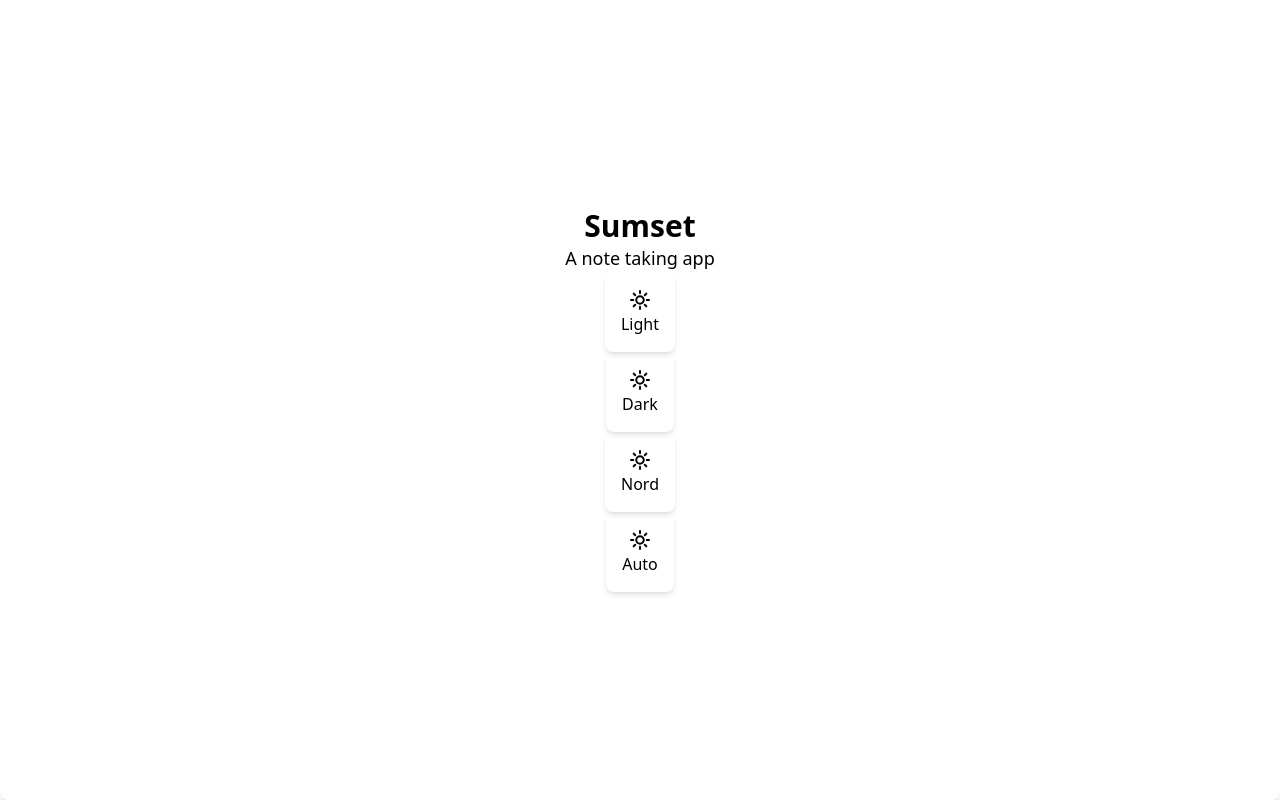
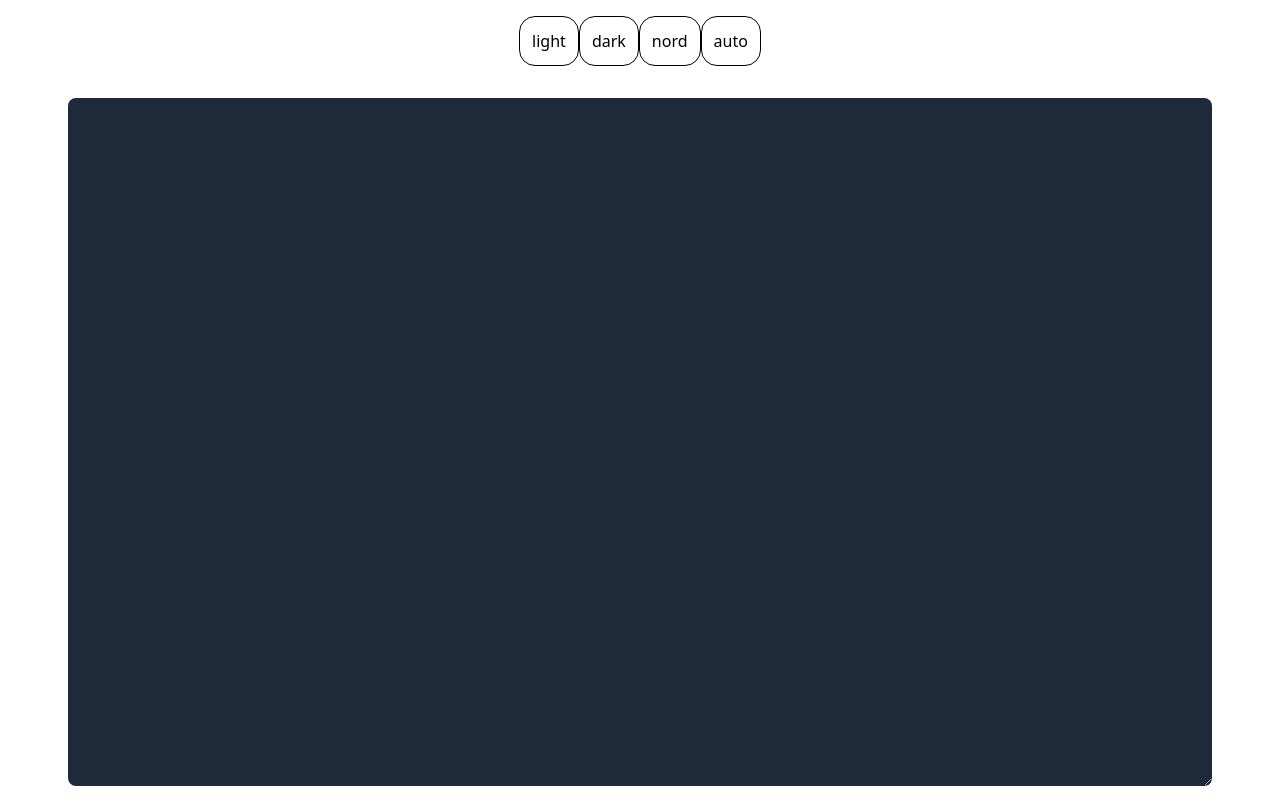
Before and after one commit to SumirSeth/sumset, a Nuxt app: page / in a window 1280 px wide. Built offline with nearby package versions, Linux system fonts and the light colour scheme.

Commit message:
feat: enhance theme handling with layout updates and new theme options

```diff
--- a/app.vue
+++ b/app.vue
@@ -1,5 +1,13 @@
 <template>
   <div>
-    <NuxtPage />
+    <NuxtLayout>
+      <NuxtPage />
+    </NuxtLayout>
   </div>
 </template>
+
+<script setup lang="ts">
+try {
+  document.documentElement.classList.remove('no-theme-transition');
+} catch (e) {}
+</script>
--- a/assets/css/main.css
+++ b/assets/css/main.css
@@ -2,8 +2,14 @@
 @custom-variant dark (&:where([data-theme=dark], [data-theme=dark] *));
 @custom-variant nord (&:where([data-theme=nord], [data-theme=nord] *));
 
+
+html.no-theme-transition *,
+html.no-theme-transition {
+  transition: none !important;
+}
+
 .theme-box {
-    @apply p-4 rounded-lg shadow-md;
+    @apply transition-all duration-500 ease-in-out;
   }
 
   [data-theme="dark"] .theme-box {
@@ -13,3 +19,7 @@
   [data-theme="nord"] .theme-box {
     @apply bg-[#2E3440] text-[#D8DEE9];
   }
+
+  [data-theme="light"] .theme-box {
+    @apply bg-white text-black;
+  }
--- /dev/null
+++ b/layouts/default.vue
@@ -0,0 +1,32 @@
+<template>
+  <div class="theme-box min-h-screen flex flex-col bg-white">
+    <div class="menu flex flex-row items-center justify-center p-4">
+      <button class="p-3 border rounded-2xl" @click="setTheme('light')">
+        light
+      </button>
+
+      <button class="p-3 border rounded-2xl" @click="setTheme('dark')">
+        dark
+      </button>
+
+      <button class="p-3 border rounded-2xl" @click="setTheme('nord')">
+        nord
+      </button>
+
+      <button class="p-3 border rounded-2xl" @click="setTheme('auto')">
+        auto
+      </button>
+    </div>
+    <slot />
+  </div>
+</template>
+
+<script lang="ts" setup>
+
+const { theme, setTheme } = useTheme()
+
+</script>
+
+<style>
+
+</style>
--- a/nuxt.config.ts
+++ b/nuxt.config.ts
@@ -9,5 +9,12 @@ export default defineNuxtConfig({
                     },
   compatibilityDate: "2025-04-15",
   devtools: { enabled: true },
-  modules: ['@nuxt/fonts', '@nuxt/icon']
+  modules: ['@nuxt/fonts', '@nuxt/icon'],
+  app: {
+    head: {
+      htmlAttrs: {
+        class: 'no-theme-transition',
+      }
+    }
+  }
 })
--- a/package.json
+++ b/package.json
@@ -13,6 +13,7 @@
     "@nuxt/fonts": "0.11.1",
     "@nuxt/icon": "1.12.0",
     "@tailwindcss/vite": "^4.1.4",
+    "gsap": "^3.12.7",
     "nuxt": "^3.16.2",
     "tailwindcss": "^4.1.4",
     "vue": "^3.5.13",
--- a/pages/index.vue
+++ b/pages/index.vue
@@ -1,47 +1,8 @@
 <template>
-  <div class=" theme-box flex flex-col items-center justify-center min-h-screen">
-    <div class="flex flex-col items-center justify-center">
-      <div class="flex flex-col items-center justify-center">
-        <h1 class="text-3xl font-bold">Sumset</h1>
-        <p class="text-lg">A note taking app</p>
-      </div>
-      <div class="flex flex-col items-center justify-center">
-        <div class="flex flex-col items-center justify-center">
-          <button class="theme-box" @click="setTheme('light')">
-            <div class="flex items-center justify-center">
-              <svg xmlns="http://www.w3.org/2000/svg" class="h-6 w-6" fill="none" viewBox="0 0 24 24" stroke="currentColor" stroke-width="2">
-                <path stroke-linecap="round" stroke-linejoin="round" d="M12 3v2.25m6.364.386l-1.591 1.591M21 12h-2.25m-.386 6.364l-1.591-1.591M12 18.75V21m-4.773-4.227l-1.591 1.591M5.25 12H3m4.227-4.773L5.636 5.636M15.75 12a3.75 3.75 0 11-7.5 0 3.75 3.75 0 017.5 0z" />
-              </svg>
-            </div>
-            <div class="text-center">Light</div>
-          </button>
-          <button class="theme-box" @click="setTheme('dark')">
-            <div class="flex items-center justify-center">
-              <svg xmlns="http://www.w3.org/2000/svg" class="h-6 w-6" fill="none" viewBox="0 0 24 24" stroke="currentColor" stroke-width="2">
-                <path stroke-linecap="round" stroke-linejoin="round" d="M12 3v2.25m6.364.386l-1.591 1.591M21 12h-2.25m-.386 6.364l-1.591-1.591M12 18.75V21m-4.773-4.227l-1.591 1.591M5.25 12H3m4.227-4.773L5.636 5.636M15.75 12a3.75 3.75 0 11-7.5 0 3.75 3.75 0 017.5 0z" />
-              </svg>
-            </div>
-            <div class="text-center">Dark</div>
-          </button>
-          <button class="theme-box" @click="setTheme('nord')">
-            <div class="flex items-center justify-center">
-              <svg xmlns="http://www.w3.org/2000/svg" class="h-6 w-6" fill="none" viewBox="0 0 24 24" stroke="currentColor" stroke-width="2">
-                <path stroke-linecap="round" stroke-linejoin="round" d="M12 3v2.25m6.364.386l-1.591 1.591M21 12h-2.25m-.386 6.364l-1.591-1.591M12 18.75V21m-4.773-4.227l-1.591 1.591M5.25 12H3m4.227-4.773L5.636 5.636M15.75 12a3.75 3.75 0 11-7.5 0 3.75 3.75 0 017.5 0z" />
-              </svg>
-            </div>
-            <div class="text-center">Nord</div>
-          </button>
-          <button class="theme-box" @click="setTheme('auto')">
-            <div class="flex items-center justify-center">
-              <svg xmlns="http://www.w3.org/2000/svg" class="h-6 w-6" fill="none" viewBox="0 0 24 24" stroke="currentColor" stroke-width="2">
-                <path stroke-linecap="round" stroke-linejoin="round" d="M12 3v2.25m6.364.386l-1.591 1.591M21 12h-2.25m-.386 6.364l-1.591-1.591M12 18.75V21m-4.773-4.227l-1.591 1.591M5.25 12H3m4.227-4.773L5.636 5.636M15.75 12a3.75 3.75 0 11-7.5 0 3.75 3.75 0 017.5 0z" />
-              </svg>
-            </div>
-            <div class="text-center">Auto</div>
-          </button>
-        </div>
-      </div>
-    </div>
+  <div class="theme-box flex-grow min-h-[90dvh] flex flex-col items-center justify-center bg-gray-700 p-4">
+    <textarea class="w-11/12 flex-grow flex flex-col items-center justify-center bg-gray-800 rounded-lg max-h-[90vh]">
+
+    </textarea>
   </div>
 </template>
 
@@ -50,4 +11,9 @@
 const { theme, setTheme } = useTheme()
 const selected = ref(theme.value)
 
+
 </script>
+
+
+<style>
+</style>
```
Also changed, not shown: 1 other file (tests, documents, lock files or other folders).
